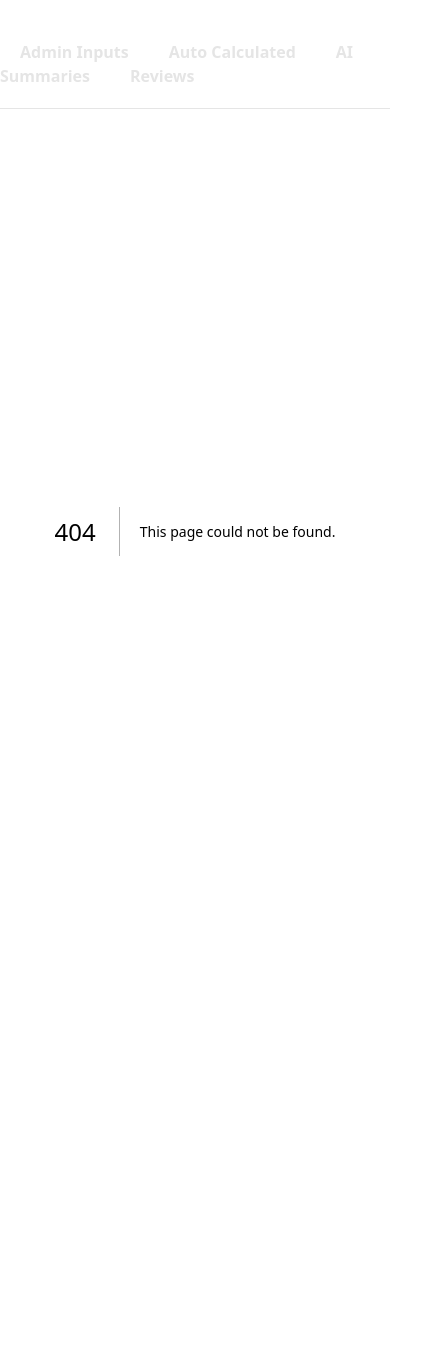
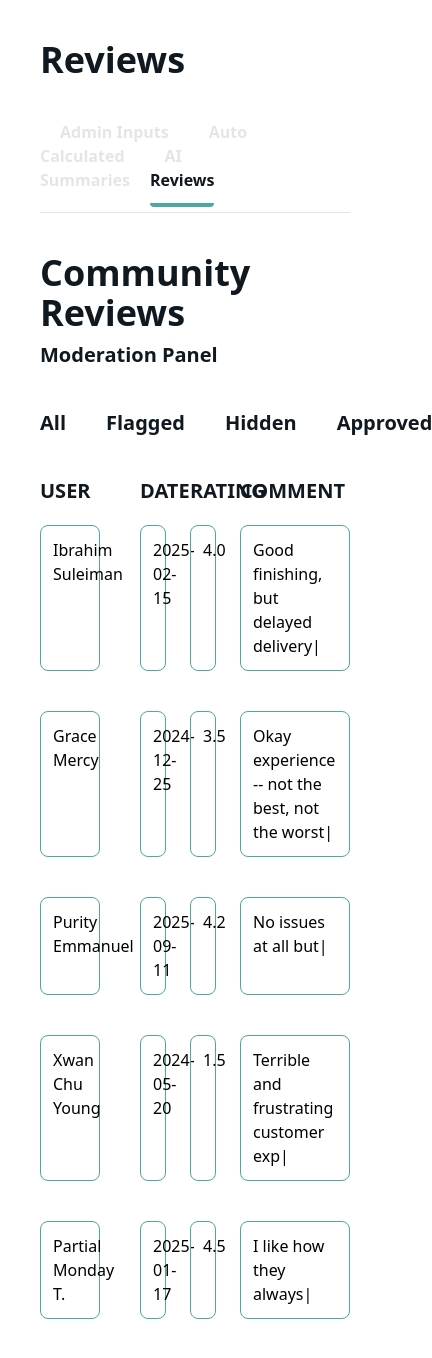
Before and after one commit to Inda-Realty-Limited/inda-admin, a Next.js app: page /reviews in a window 390 px wide. Before the commit this address had no page. Shown: the whole page, 432 px wide, since content can reach past the window. Before the commit the page ends 953 px from the top, so only its background shows below. Built offline with nearby package versions, Linux system fonts and the light colour scheme.

Commit message:
I still want to work on the responsiveness while mapping

```diff
--- a/src/app/adminInputs/page.tsx
+++ b/src/app/adminInputs/page.tsx
@@ -1,6 +1,51 @@
 // "use client";
 
 // import { useState } from "react";
+
+const broadInputFields = [
+  { label: "Property ID", row: 1, col: 1 },
+  { label: "Listing Platform URL", row: 1, col: 2 },
+  { label: "Agent Name", row: 2, col: 1 },
+  { label: "Contact Info on Listing (Phone)", row: 2, col: 2 },
+  { label: "Agent Claimed? (Y/N)", row: 3, col: 1 },
+  { label: "Developer Project", row: 3, col: 2 },
+  { label: "Title/Property Name", row: 4, col: 1 },
+  { label: "Listing Scraped/Uploaded Date", row: 4, col: 2 },
+  { label: "Full Address", row: 5, col: 1, colSpan: 2 },
+  { label: "State", row: 6, col: 1 },
+  { label: "LGA", row: 6, col: 2 },
+  { label: "Microlocation", row: 7, col: 1 },
+  { label: "Property Type", row: 7, col: 2 },
+];
+
+// const narrowInputFields = [
+//   { label: "Number of Units", row: 6, col: 1 },
+//   { label: "Size (sqm)", row: 6, col: 1 },
+//   { label: "State", row: 6, col: 1 },
+//   { label: "Developer Name", row: 6, col: 1 },
+//   { label: "Project Status", row: 6, col: 1 },
+//   { label: "Delivery Timeline", row: 6, col: 1 },
+//   { label: "Property tax", row: 6, col: 1 },
+//   { label: "Source of Listing", row: 6, col: 1 },
+//   { label: "Listing Verified?", row: 6, col: 1 },
+//   { label: "Document Verified?", row: 6, col: 1 },
+//   { label: "Zoning", row: 6, col: 1 },
+//   { label: "Source of Historical Data", row: 6, col: 1 },
+//   { label: "Property tax", row: 6, col: 1 },
+//   { label: "Any Government Acquisition ID", row: 6, col: 1 },
+//   { label: "Mortgage Options", row: 6, col: 1 },
+// ];
+
+// const historyField = [
+//   { label: "Year Built", row: 1, col: 1 },
+//   { label: "Year First Sold", row: 1, col: 2 },
+//   { label: "Listing Price (#)", row: 1, col: 3 },
+//   { label: "Historical Sale Prices", row: 1, col: 4 },
+//   { label: "Current Rent (Monthly)", row: 2, col: 1 },
+//   { label: "Annual Maintenance Cost", row: 2, col: 2 },
+//   { label: "Vacancy Rate", row: 2, col: 3 },
+//   { label: "Historical Rent", row: 2, col: 4 },
+// ];
 
 export default function AdminInput() {
   // const [submit, setSubmit] = useState<boolean>(false);
@@ -28,58 +73,21 @@ export default function AdminInput() {
         <div>
           <div>
             <div className="grid gap-x-50 grid-rows-7 grid-cols-2 gap-y-6 mb-8 max-2xl:gap-x-40 max-xl:gap-x-30 max-lg:gap-x-20">
-              <div className="row-start-1 row-end-2 col-start-1 col-end-2">
-                <label className="label">Property ID</label>
-                <input className="input w-full" />
-              </div>
-              <div className="row-start-2 row-end-3 col-start-1 col-end-2">
-                <label className="label">Agent Name</label>
-                <input className="input w-full" />
-              </div>
-              <div className="row-start-3 row-end-4 col-start-1 col-end-2">
-                <label className="label">Agent Claimed? (Y/N)</label>
-                <input className="input w-full" />
-              </div>
-              <div className="row-start-4 row-end-5 col-start-1 col-end-2">
-                <label className="label">Title/Property Name</label>
-                <input className="input w-full" />
-              </div>
-              <div className="row-start-5 row-end-6 col-start-1 col-end-3">
-                <label className="label">Full Address</label>
-                <input className="input w-full" />
-              </div>
-              <div className="row-start-6 row-end-7 col-start-1 col-end-2">
-                <label className="label">State</label>
-                <input className="input w-full" />
-              </div>
-              <div className="row-start-7 row-end-8 col-start-1 col-end-2">
-                <label className="label">Microlocation</label>
-                <input className="input w-full" />
-              </div>
-              <div className="row-start-1 row-end-2 col-start-2 col-end-3">
-                <label className="label">Listing Platform URL</label>
-                <input className="input w-full" />
-              </div>
-              <div className="row-start-2 row-end-3 col-start-2 col-end-3">
-                <label className="label">Contact Info on Listing (Phone)</label>
-                <input className="input w-full" />
-              </div>
-              <div className="row-start-3 row-end-4 col-start-2 col-end-3">
-                <label className="label">Developer Project</label>
-                <input className="input w-full" />
-              </div>
-              <div className="row-start-4 row-end-5 col-start-2 col-end-3">
-                <label className="label">Listing Scraped/Uploaded Date</label>
-                <input className="input w-full" />
-              </div>
-              <div className="row-start-6 row-end-7 col-start-2 col-end-3">
-                <label className="label">LGA</label>
-                <input className="input w-full" />
-              </div>
-              <div className="row-start-7 row-end-8 col-start-2 col-end-3">
-                <label className="label">Property Type</label>
-                <input className="input w-full" />
-              </div>
+              {broadInputFields.map((broad) => {
+                return (
+                  <div
+                    key={broad.label}
+                    className={`row-start-${broad.row} row-end-${
+                      broad.row + 1
+                    } col-start-${broad.col} col-end-[${
+                      broad.col + 1
+                    } col-span-${broad.colSpan}`}
+                  >
+                    <label className="label">{broad.label}</label>
+                    <input className="input w-full" />
+                  </div>
+                );
+              })}
             </div>
             <div className="grid gap-x-20 gap-y-6 grid-rows-5 grid-cols-3 mb-8 max-xl:gap-x-10 max-lg:grid-rows-8 max-lg:grid-cols-2 max-lg:gap-x-20 max-lg:gap-y-6">
               <div className="row-start-1 row-end-2 col-start-1 col-end-2 max-lg:row-start-1 max-lg:row-end-2 max-lg:col-start-1  max-lg:col-end-2">
@@ -307,3 +315,58 @@ export default function AdminInput() {
     </div>
   );
 }
+
+{
+  /* <div className="row-start-1 row-end-2 col-start-1 col-end-2">
+                <label className="label">Property ID</label>
+                <input className="input w-full" />
+              </div>
+              <div className="row-start-2 row-end-3 col-start-1 col-end-2">
+                <label className="label">Agent Name</label>
+                <input className="input w-full" />
+              </div>
+              <div className="row-start-3 row-end-4 col-start-1 col-end-2">
+                <label className="label">Agent Claimed? (Y/N)</label>
+                <input className="input w-full" />
+              </div>
+              <div className="row-start-4 row-end-5 col-start-1 col-end-2">
+                <label className="label">Title/Property Name</label>
+                <input className="input w-full" />
+              </div>
+              <div className="row-start-5 row-end-6 col-start-1 col-end-3">
+                <label className="label">Full Address</label>
+                <input className="input w-full" />
+              </div>
+              <div className="row-start-6 row-end-7 col-start-1 col-end-2">
+                <label className="label">State</label>
+                <input className="input w-full" />
+              </div>
+              <div className="row-start-7 row-end-8 col-start-1 col-end-2">
+                <label className="label">Microlocation</label>
+                <input className="input w-full" />
+              </div>
+              <div className="row-start-1 row-end-2 col-start-2 col-end-3">
+                <label className="label">Listing Platform URL</label>
+                <input className="input w-full" />
+              </div>
+              <div className="row-start-2 row-end-3 col-start-2 col-end-3">
+                <label className="label">Contact Info on Listing (Phone)</label>
+                <input className="input w-full" />
+              </div>
+              <div className="row-start-3 row-end-4 col-start-2 col-end-3">
+                <label className="label">Developer Project</label>
+                <input className="input w-full" />
+              </div>
+              <div className="row-start-4 row-end-5 col-start-2 col-end-3">
+                <label className="label">Listing Scraped/Uploaded Date</label>
+                <input className="input w-full" />
+              </div>
+              <div className="row-start-6 row-end-7 col-start-2 col-end-3">
+                <label className="label">LGA</label>
+                <input className="input w-full" />
+              </div>
+              <div className="row-start-7 row-end-8 col-start-2 col-end-3">
+                <label className="label">Property Type</label>
+                <input className="input w-full" />
+              </div> */
+}
--- /dev/null
+++ b/src/app/aiSummaries/page.tsx
@@ -0,0 +1,35 @@
+import React from "react";
+
+export default function aiSummaries() {
+  return (
+    <div className="p-5">
+      <h1 className="text-2xl font-bold">Summary Section</h1>
+      <div>
+        <div className="my-5">
+          <label className="label">Inda Verdict Summary</label>
+          <textarea className="textarea" />
+        </div>
+        <div className="my-5">
+          <label className="label">Legal & Title Summary</label>
+          <textarea className="textarea" />
+        </div>
+        <div className="my-5">
+          <label className="label">Valuation Summary</label>
+          <textarea className="textarea" />
+        </div>
+        <div className="my-5">
+          <label className="label">Developer Summary</label>
+          <textarea className="textarea" />
+        </div>
+        <div className="my-5">
+          <label className="label">Investment Summary</label>
+          <textarea className="textarea" />
+        </div>
+        <div className="my-5">
+          <label className="label">Microlocation & Area Risks</label>
+          <textarea className="textarea" />
+        </div>
+      </div>
+    </div>
+  );
+}
--- a/src/app/globals.css
+++ b/src/app/globals.css
@@ -14,6 +14,9 @@
 }
 .amenities {
   @apply bg-[#E5E5E5] inline-block px-20 py-25 border-none rounded-2xl text-center cursor-pointer w-90 mr-10 max-md:w-70 max-lg:w-90 max-lg:px-15;
+}
+.textarea {
+  @apply w-full h-40 max-md:h-30 border-solid border-1 border-[#E5E5E5] rounded-xl;
 }
 
 /* :root {
--- a/src/app/layout.tsx
+++ b/src/app/layout.tsx
@@ -14,8 +14,12 @@ const navLinks = [
     href: "/autoCalculated",
     heading: "Auto Calculated Fields",
   },
-  { name: "AI Summaries", href: "/*", heading: "AI Summaries and Prompts" },
-  { name: "Reviews", href: "/#", heading: "Reviews" },
+  {
+    name: "AI Summaries",
+    href: "/aiSummaries",
+    heading: "AI Summaries and Prompts",
+  },
+  { name: "Reviews", href: "/reviews", heading: "Reviews" },
 ];
 
 export default function RootLayout({
--- /dev/null
+++ b/src/app/reviews/page.tsx
@@ -0,0 +1,117 @@
+export default function reviews() {
+  const links = [
+    {
+      name: "All",
+    },
+    {
+      name: "Flagged",
+    },
+    {
+      name: "Hidden",
+    },
+    {
+      name: "Approved",
+    },
+  ];
+  const userInfo = [
+    {
+      name: "Ibrahim Suleiman",
+      date: "2025-02-15",
+      rating: "4.0",
+      comment: "Good finishing, but delayed delivery|",
+    },
+    {
+      name: "Grace Mercy",
+      date: "2024-12-25",
+      rating: "3.5",
+      comment: "Okay experience -- not the best, not the worst|",
+    },
+    {
+      name: "Purity Emmanuel",
+      date: "2025-09-11",
+      rating: "4.2",
+      comment: "No issues at all but|",
+    },
+    {
+      name: "Xwan Chu Young",
+      date: "2024-05-20",
+      rating: "1.5",
+      comment: "Terrible and frustrating customer exp|",
+    },
+    {
+      name: "Partial Monday T.",
+      date: "2025-01-17",
+      rating: "4.5",
+      comment: "I like how they always|",
+    },
+  ];
+  return (
+    <div>
+      <h1 className="text-4xl text-[#101820] mb-2 mt-10 font-bold w-full">
+        Community Reviews
+      </h1>
+      <p className="text-xl font-semibold text-[#101820]">Moderation Panel</p>
+      <nav className="flex gap-x-10 my-10 text-xl text-[#101820] font-semibold">
+        {links.map((link) => {
+          return <a key={link.name}>{link.name}</a>;
+        })}
+      </nav>
+      <div>
+        <div className="grid grid-cols-7 gap-x-10 w-full mb-5 text-xl text-[#101820] font-semibold">
+          <div className="col-span-2">USER</div>
+          <div className="col-span-1">DATE</div>
+          <div className="col-span-1">RATING</div>
+          <div className="col-span-3">COMMENT</div>
+        </div>
+        {userInfo.map((info) => {
+          return (
+            <div
+              key={info.rating}
+              className="grid  grid-cols-7 gap-x-10 w-full mb-10"
+            >
+              <div className="border-solid border-1 border-[#4ea8a1] p-3 rounded-lg col-span-2">
+                {info.name}
+              </div>
+              <div className="border-solid border-1 border-[#4ea8a1] p-3 rounded-lg col-span-1">
+                {info.date}
+              </div>
+              <div className="border-solid border-1 border-[#4ea8a1] p-3 rounded-lg col-span-1">
+                {info.rating}
+              </div>
+              <div className="border-solid border-1 border-[#4ea8a1] p-3 rounded-lg col-span-3">
+                {info.comment}
+              </div>
+            </div>
+          );
+        })}
+        {/* <table>
+          <thead>
+            <tr className="flex gap-x-20">
+              <th>USER</th>
+              <th>DATE</th>
+              <th>RATING</th>
+              <th>COMMENT</th>
+            </tr>
+          </thead>
+          <tbody>
+            {userInfo.map((info) => {
+              return (
+                <tr key={info.rating}>
+                  <td>{info.name}</td>
+                  <td>{info.date}</td>
+                  <td>{info.rating}</td>
+                  <td>{info.comment}</td>
+                </tr>
+              );
+            })}
+          </tbody>
+        </table> */}
+        {/* {userInfo.map(info => {
+            return(
+                <h
+            )
+        })} */}
+      </div>
+    </div>
+  );
+}
```
